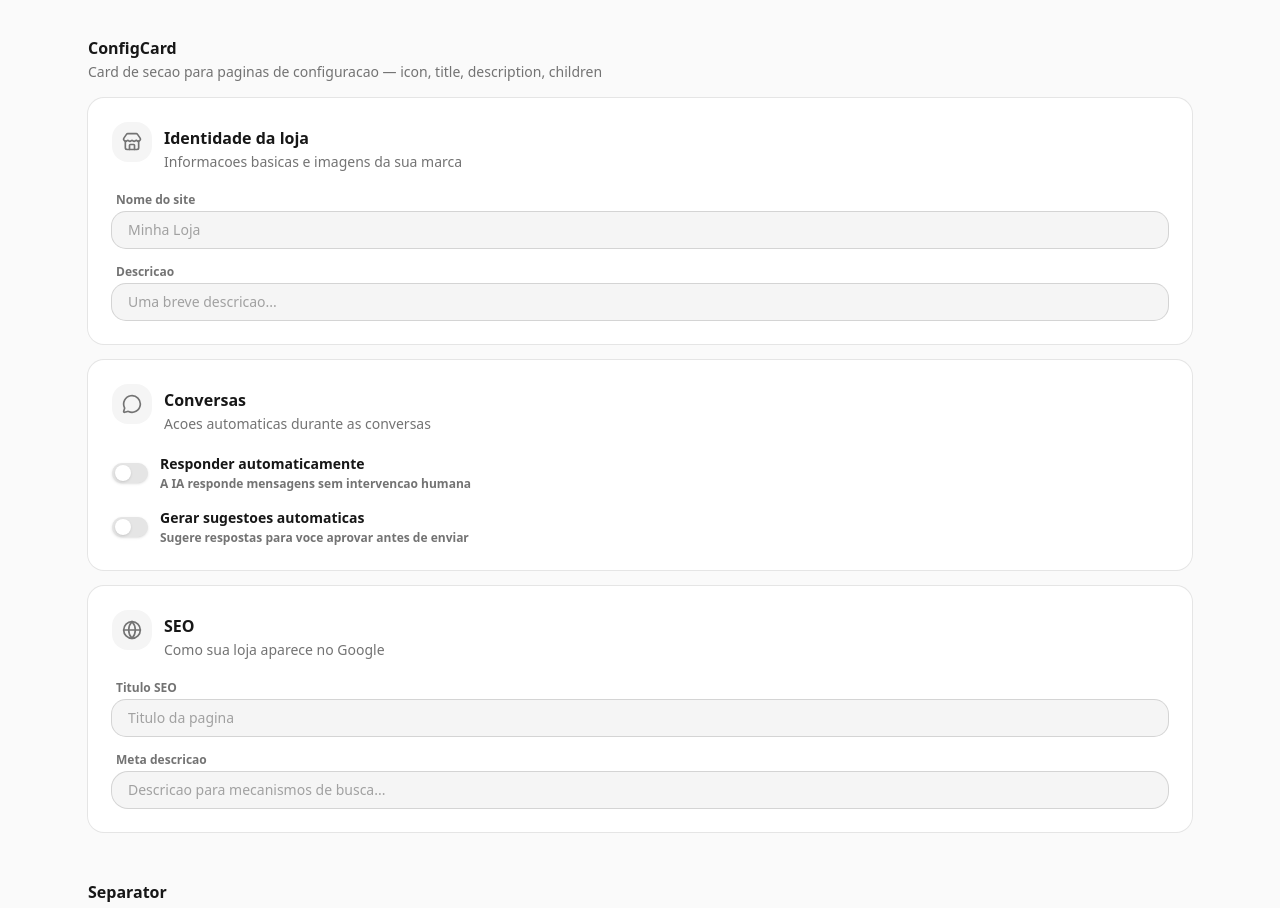
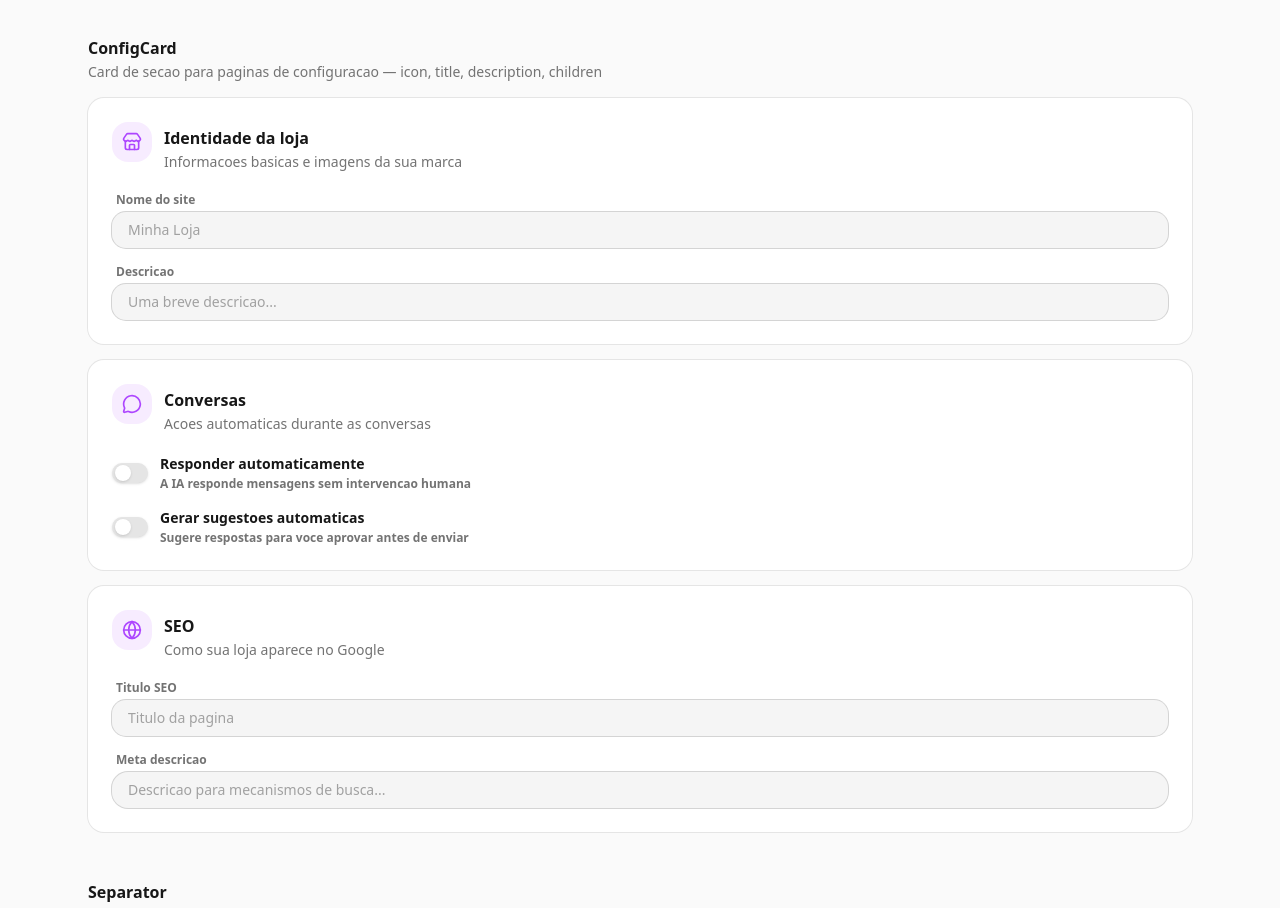
Before and after one commit to plmartins/loce-ds-showcase, a React (Vite) app: page / in a window 1280 px wide. Shown: the part 3820-4728 px from the top of the page. Built offline with nearby package versions, Linux system fonts and the light colour scheme.

Commit message:
fix: ConfigCard icon uses brand color (loce) instead of neutral

```diff
--- a/loce-ds-src/components/ConfigCard.tsx
+++ b/loce-ds-src/components/ConfigCard.tsx
@@ -14,8 +14,8 @@ function ConfigCard({ icon: Icon, title, description, children, className }: Con
         <div className={cn("rounded-2xl ring-1 ring-neutral-200 dark:ring-neutral-700 bg-white dark:bg-white/[0.02] p-6", className)}>
             <div className="flex items-start gap-3 mb-5">
                 {Icon && (
-                    <div className="flex items-center justify-center size-10 rounded-2xl bg-neutral-100 dark:bg-white/5 shrink-0">
-                        <Icon size={20} className="text-neutral-500" />
+                    <div className="flex items-center justify-center size-10 rounded-2xl bg-loce/10 shrink-0">
+                        <Icon size={20} className="text-loce" />
                     </div>
                 )}
                 <div className="flex flex-col gap-0.5 pt-1">
```
